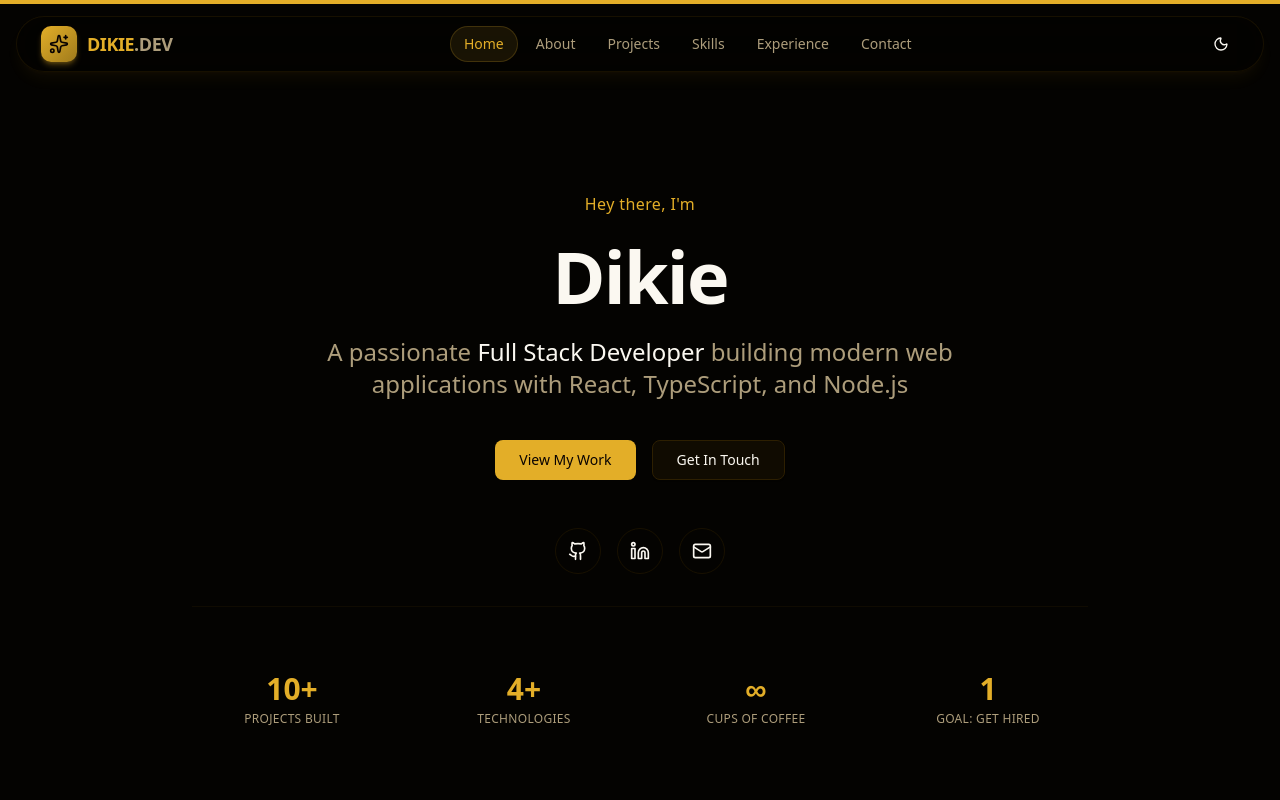
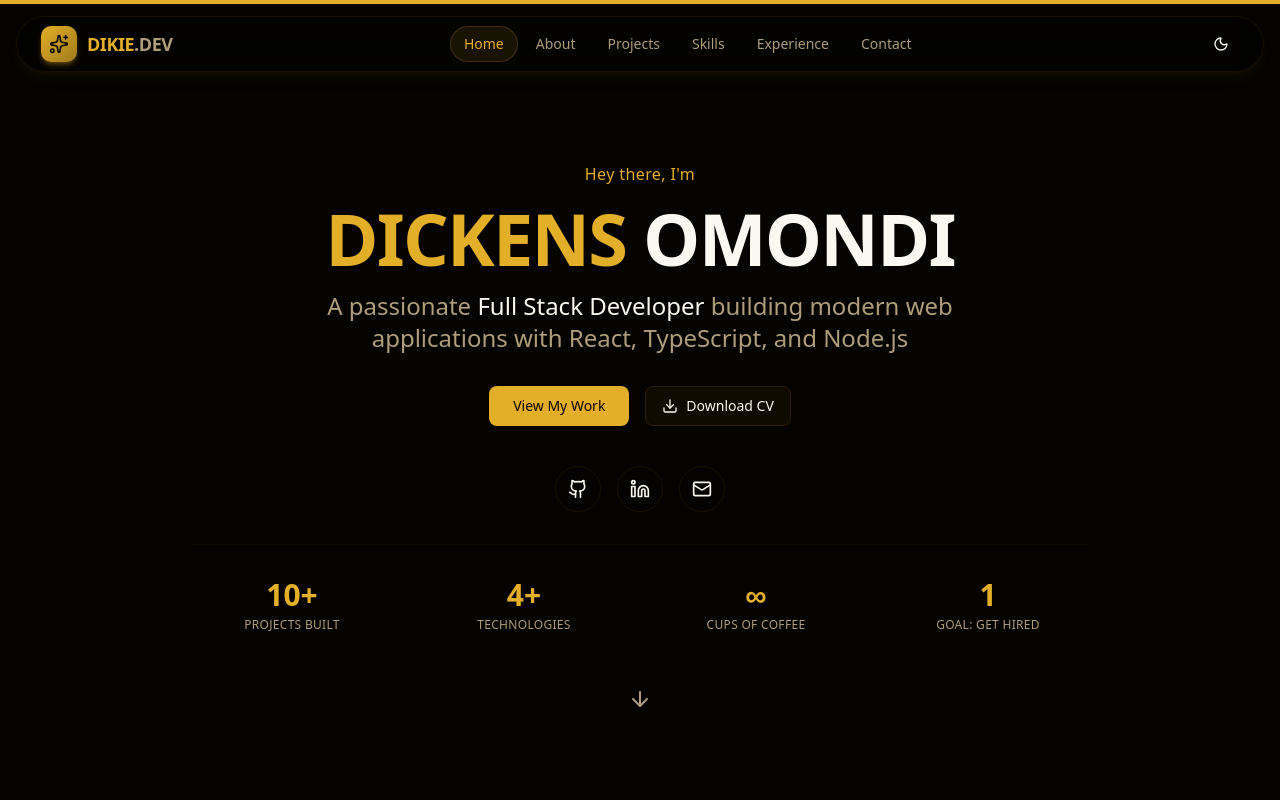
Before and after one commit to dikie001/dikie.dev, a React (Vite) app in the folder client/: page / in a window 1280 px wide. Shown: the top 800 px of the page. Built offline with nearby package versions, Linux system fonts and the light colour scheme.

Commit message:
feat: add initial home page with two distinct hero section components.

```diff
--- a/client/src/components/sections/Hero.tsx
+++ b/client/src/components/sections/Hero.tsx
@@ -3,10 +3,10 @@ import { ArrowDown, Download, Github, Linkedin, Twitter, Mail } from "lucide-rea
 import { Button } from "@/components/ui/button";
 
 const socialLinks = [
-    { icon: Github, href: "https://github.com", label: "GitHub" },
+    { icon: Github, href: "https://github.com/dikie001", label: "GitHub" },
     { icon: Linkedin, href: "https://linkedin.com", label: "LinkedIn" },
     { icon: Twitter, href: "https://twitter.com", label: "Twitter" },
-    { icon: Mail, href: "mailto:hello@example.com", label: "Email" },
+    { icon: Mail, href: "mailto:omondidickens255@gmail.com", label: "Email" },
 ];
 
 export function Hero() {
@@ -42,7 +42,7 @@ export function Hero() {
                 />
             </div>
 
-            <div className="container relative z-10 py-32">
+            <div className="container relative z-10 py-25">
                 <div className="max-w-4xl mx-auto text-center">
                     {/* Pre-title */}
                     <motion.div
--- a/client/src/components/sections/HeroSection.tsx
+++ b/client/src/components/sections/HeroSection.tsx
@@ -1,6 +1,6 @@
 import { motion } from 'framer-motion';
 import { Button } from '@/components/ui/button';
-import { ArrowDown } from 'lucide-react';
+import { ArrowDown, Download } from 'lucide-react';
 import { socialLinks, stats } from '@/data/social-links';
 
 interface HeroProps {
@@ -15,7 +15,7 @@ export function HeroSection({ scrollToSection }: HeroProps) {
                     initial={{ opacity: 0, y: 30 }}
                     animate={{ opacity: 1, y: 0 }}
                     transition={{ duration: 0.6 }}
-                    className="space-y-6"
+                    className="space-y-4"
                 >
                     {/* Greeting */}
                     <p className="text-primary font-medium tracking-wide">
@@ -24,7 +24,7 @@ export function HeroSection({ scrollToSection }: HeroProps) {
 
                     {/* Name */}
                     <h1 className="text-5xl sm:text-7xl font-bold tracking-tight">
-                        Dikie
+                        <span className='text-primary'>DICKENS</span> OMONDI
                     </h1>
 
                     {/* Role */}
@@ -38,8 +38,11 @@ export function HeroSection({ scrollToSection }: HeroProps) {
                         <Button size="lg" onClick={() => scrollToSection('Projects')}>
                             View My Work
                         </Button>
-                        <Button size="lg" variant="outline" onClick={() => scrollToSection('Contact')}>
-                            Get In Touch
+                        <Button variant="outline" size="lg" asChild>
+                            <a href="/resume.pdf" download>
+                                <Download className="w-4 h-4" />
+                                Download CV
+                            </a>
                         </Button>
                     </div>
 
@@ -64,7 +67,7 @@ export function HeroSection({ scrollToSection }: HeroProps) {
                     initial={{ opacity: 0 }}
                     animate={{ opacity: 1 }}
                     transition={{ delay: 0.4, duration: 0.6 }}
-                    className="grid grid-cols-2 sm:grid-cols-4 gap-8 pt-16 border-t border-border/30"
+                    className="grid grid-cols-2 sm:grid-cols-4 gap-8 pt-8 border-t border-border/30"
                 >
                     {stats.map((stat, i) => (
                         <div key={i} className="text-center">
@@ -79,7 +82,7 @@ export function HeroSection({ scrollToSection }: HeroProps) {
                     initial={{ opacity: 0 }}
                     animate={{ opacity: 1 }}
                     transition={{ delay: 0.8 }}
-                    className="pt-12"
+                    className="pt-6"
                 >
                     <button
                         onClick={() => scrollToSection('About')}
--- a/client/src/pages/Home.tsx
+++ b/client/src/pages/Home.tsx
@@ -33,7 +33,7 @@ const Home = () => {
   };
 
   return (
-    <div className="min-h-screen p-4 md:p-6 lg:p-8 bg-background text-foreground selection:bg-primary/10 relative">
+    <div className="min-h-screen px-4 md:px-6 lg:px-8 bg-background text-foreground selection:bg-primary/10 relative">
       {/* Interactive Background Gradient */}
       <div
         className="pointer-events-none fixed inset-0 z-30 transition duration-300 opacity-20"
```
